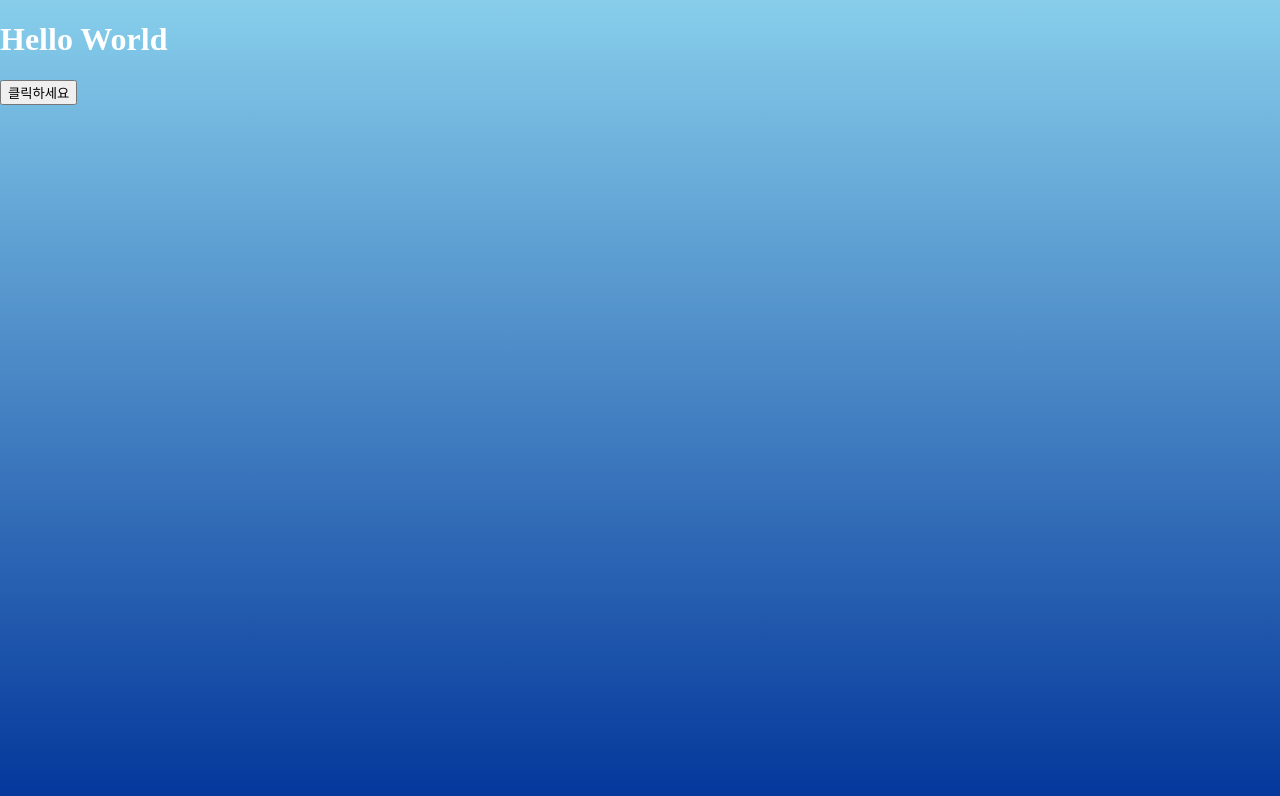
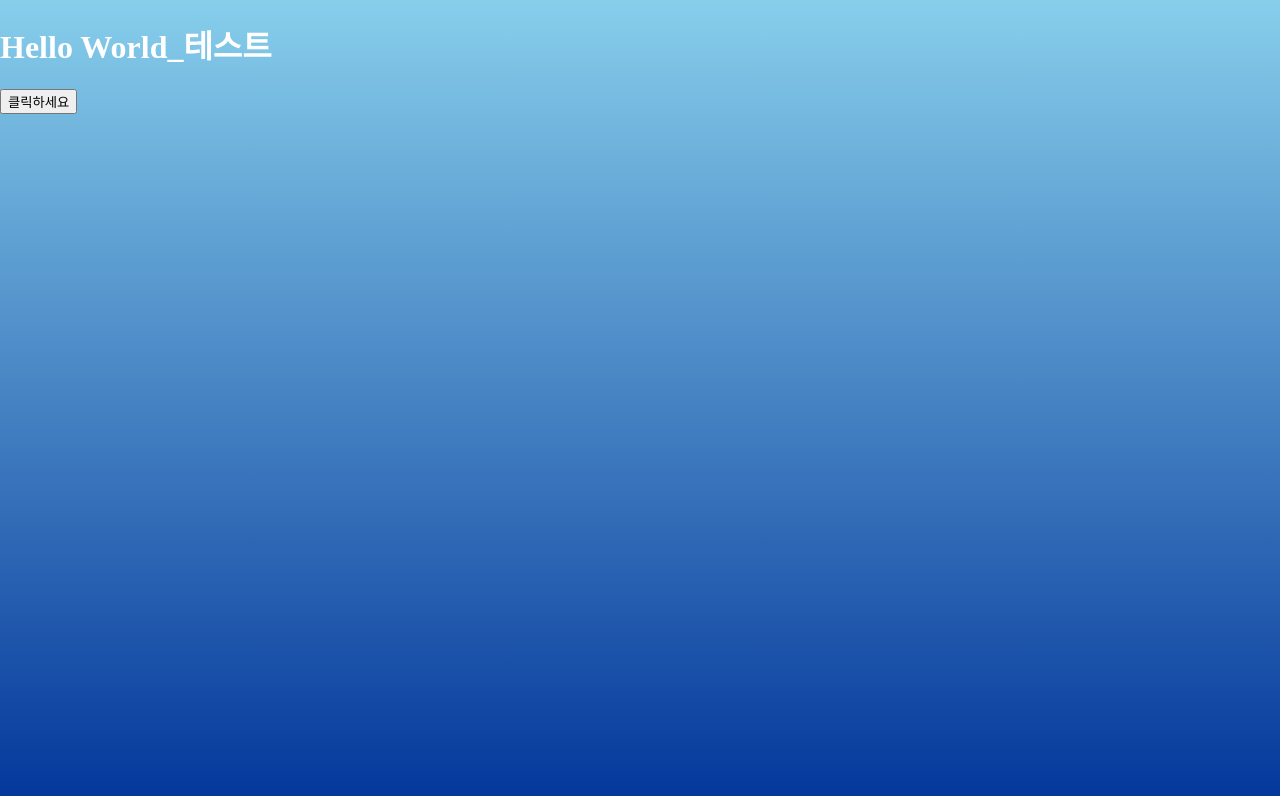
Before and after one commit to dalkomihouse/my-test-app, a plain HTML site: page index.html in a window 1280 px wide. Drawn offline with Linux system fonts and the light colour scheme.

Commit message:
_버전2

```diff
--- a/index.html
+++ b/index.html
@@ -7,7 +7,7 @@
   <link rel="stylesheet" href="style.css">
 </head>
 <body>
-  <h1>Hello World</h1>
+  <h1>Hello World_테스트</h1>
   <button>클릭하세요</button>
 </body>
 </html>
```
